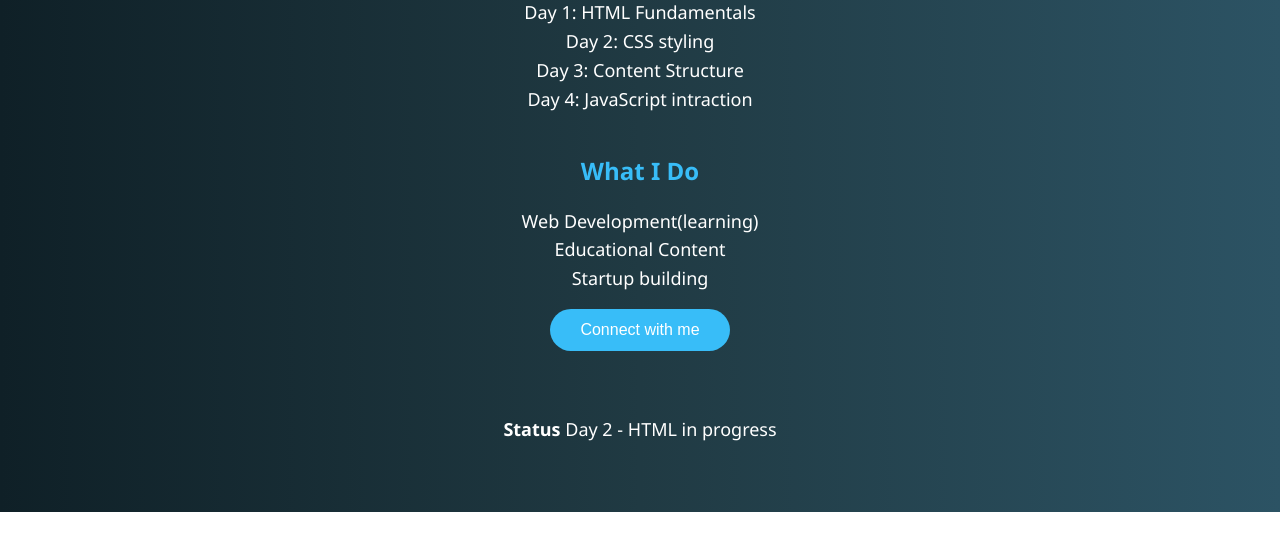
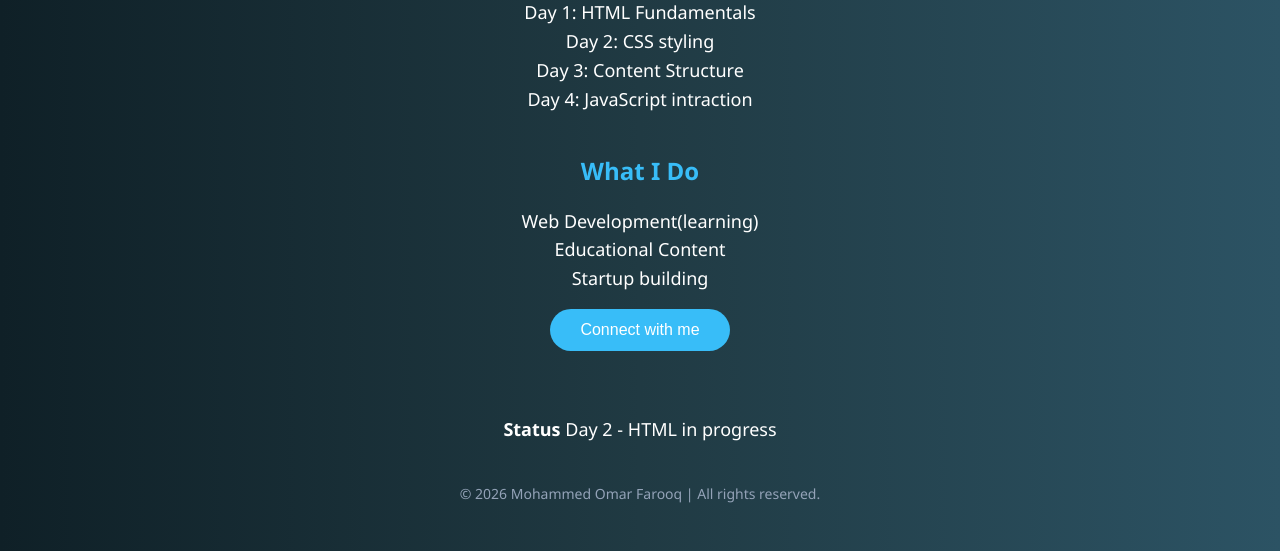
Before and after one commit to omarfarooq-cpu/my-coding-journey, a plain HTML site: page index.html in a window 1280 px wide. Shown: the part 454-1005 px from the top of the page. Before the commit the page ends 966 px from the top, so only its background shows below. Drawn offline with Linux system fonts and the light colour scheme.

Commit message:
Day- 6 : Added footer and final polish for live site

```diff
--- a/index.html
+++ b/index.html
@@ -35,3 +35,6 @@
     <script src="script.js"></script>
 </body>
 </html>
+<footer style="margin-top: 40px;color: #94a3b8;font-size: 14px;">
+    &copy; 2026 Mohammed Omar Farooq | All rights reserved.
+</footer>
```
